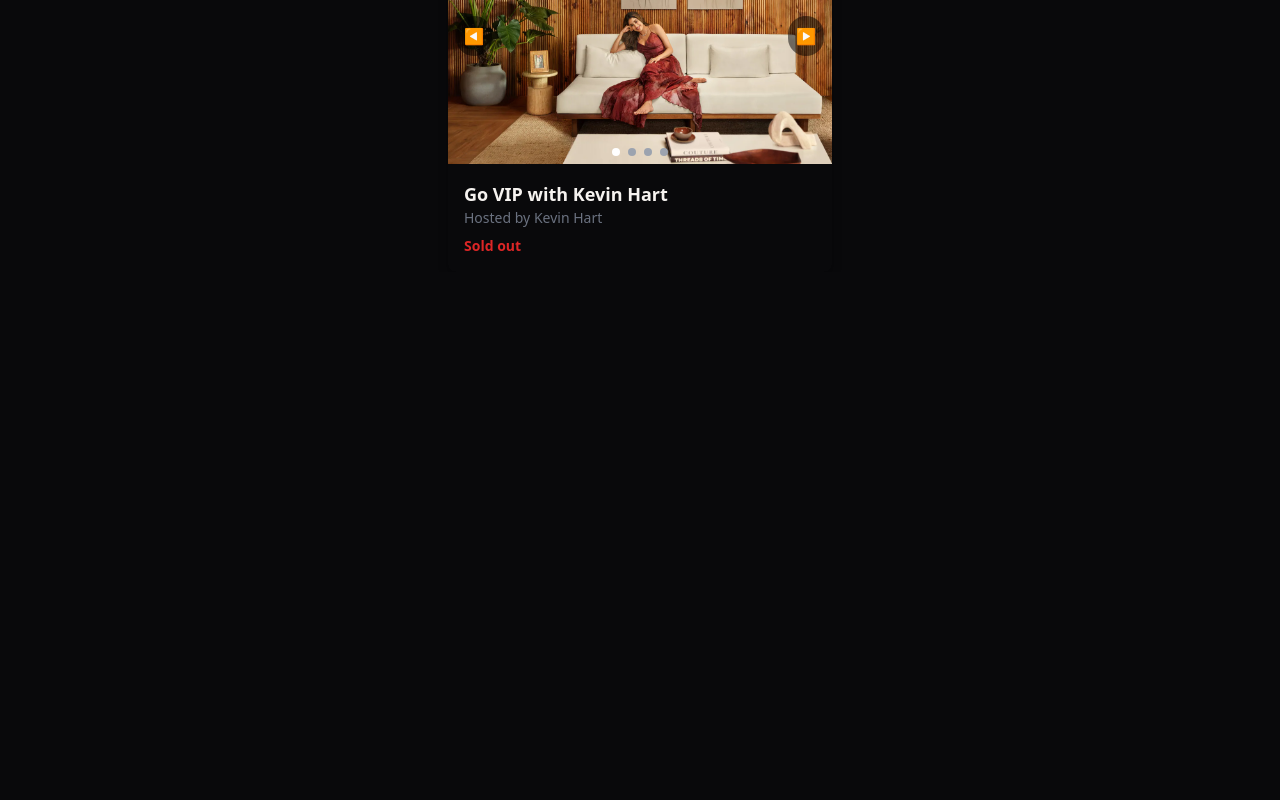
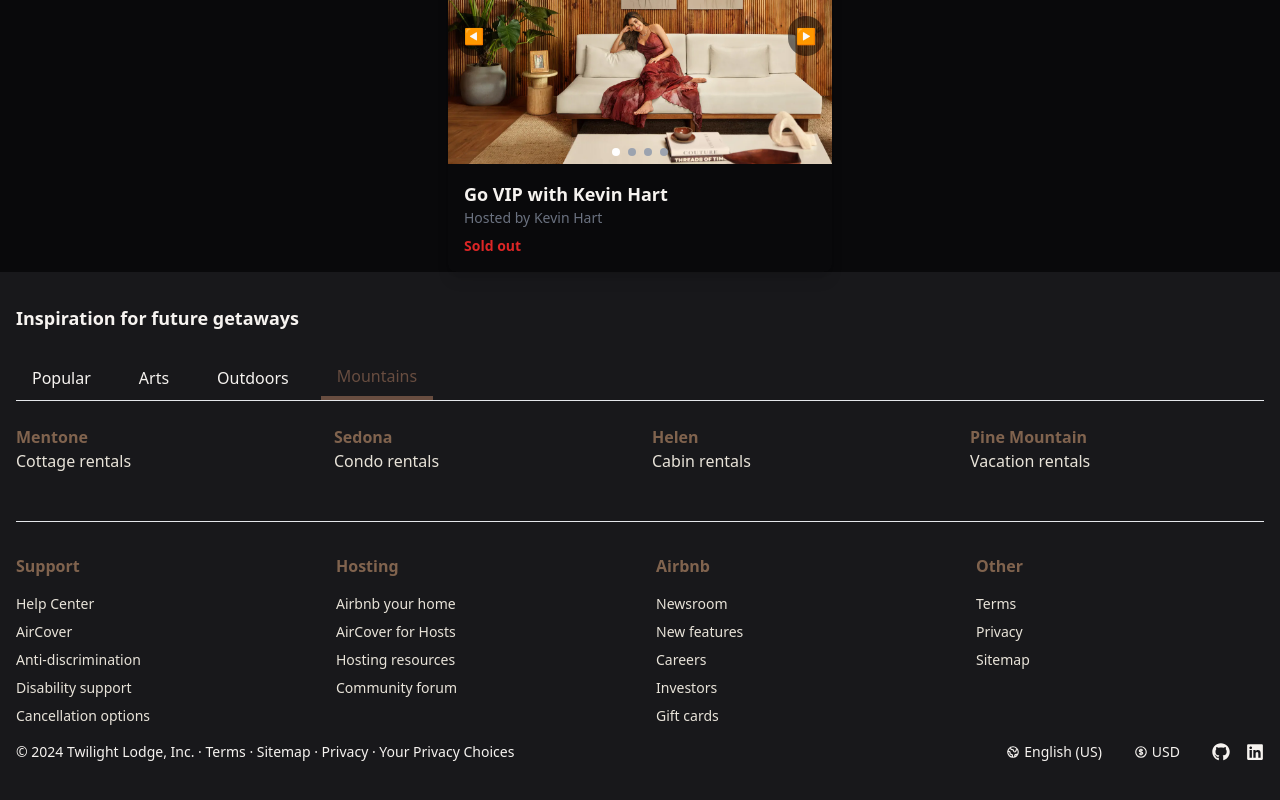
Before and after one commit to Muhammad-Taha-Qader/twilight-lodge, a Next.js app: page / in a window 1280 px wide. Shown: the part 1836-2636 px from the top of the page. Before the commit the page ends 2108 px from the top, so only its background shows below. Built offline with nearby package versions, Linux system fonts and the light colour scheme.

Commit message:
Add basic Footer

```diff
--- a/app/layout.tsx
+++ b/app/layout.tsx
@@ -1,5 +1,6 @@
 import type { Metadata } from "next";
 import "./globals.css";
+import Footer from "@/components/Footer/Footer";
 
 export const metadata: Metadata = {
   title: "Twilight Lodge",
@@ -15,6 +16,7 @@ export default function RootLayout({
     <html lang="en">
       <body className="antialiased">
         {children}
+        <Footer />
       </body>
     </html>
   );
--- /dev/null
+++ b/components/Footer/Footer.tsx
@@ -0,0 +1,167 @@
+// // components/Footer.tsx
+
+// import FooterColumn from "./FooterColumn";
+
+// const Footer = () => {
+//   return (
+//     <footer className="bg-gray-100 py-8">
+//       <div className="max-w-7xl mx-auto px-4">
+//         {/* Upper Section: Inspiration for Future Getaways */}
+//         <div className="grid grid-cols-1 sm:grid-cols-2 lg:grid-cols-4 gap-8">
+//           <FooterColumn
+//             title="Popular"
+//             items={[
+//               "Canmore - Chalet rentals",
+//               "Benalmádena - Beach house rentals",
+//               "Marbella - Beachfront rentals",
+//               "Ibiza - Vacation rentals",
+//               // Add more destinations...
+//             ]}
+//           />
+//           <FooterColumn
+//             title="Arts & Culture"
+//             items={[
+//               "Phoenix - Rentals with pools",
+//               "San Diego - Family-friendly rentals",
+//               "Los Angeles - House rentals",
+//               "Paris - House rentals",
+//               // Add more destinations...
+//             ]}
+//           />
+//           <FooterColumn
+//             title="Outdoors"
+//             items={[
+//               "Lake Martin - Pet-friendly rentals",
+//               "Banff - House rentals",
+//               "Greer - Cabin rentals",
+//               "Emerald Lake - Cabin rentals",
+//               // Add more destinations...
+//             ]}
+//           />
+//           <FooterColumn
+//             title="Mountains"
+//             items={[
+//               "Mentone - Cottage rentals",
+//               "Sedona - Condo rentals",
+//               "Helen - Cabin rentals",
+//               "Boone - Vacation rentals",
+//               // Add more destinations...
+//             ]}
+//           />
+//         </div>
+
+//         {/* Lower Section: Support, Hosting, Airbnb */}
+//         <div className="mt-12 border-t pt-8 grid grid-cols-1 sm:grid-cols-2 lg:grid-cols-4 gap-8">
+//           <FooterColumn
+//             title="Support"
+//             items={[
+//               "Help Center",
+//               "AirCover",
+//               "Anti-discrimination",
+//               "Disability support",
+//               "Cancellation options",
+//             ]}
+//           />
+//           <FooterColumn
+//             title="Hosting"
+//             items={[
+//               "Airbnb your home",
+//               "AirCover for Hosts",
+//               "Hosting resources",
+//               "Community forum",
+//             ]}
+//           />
+//           <FooterColumn
+//             title="Twilight Lodge"
+//             items={[
+//               "About us",
+//               "Careers",
+//               "Investors",
+//               "Gift cards",
+//             ]}
+//           />
+//           <FooterColumn
+//             title="Other"
+//             items={[
+//               "Terms",
+//               "Privacy",
+//               "Sitemap",
+//             ]}
+//           />
+//         </div>
+//       </div>
+//     </footer>
+//   );
+// };
+
+// export default Footer;
+
+// components/Footer.tsx
+"use client";
+import { useState } from "react";
+import {FooterColumn} from "./FooterColumn";
+import FooterTabs from "./FooterTabs";
+import FooterBottom from "./FooterBottom";
+
+// Define a union type for the tabs
+type TabType = "Popular" | "Arts" | "Outdoors" | "Mountains";
+
+// Define the shape of each tab content
+type Location = {
+  title: string;
+  description: string;
+};
+
+const Footer = () => {
+  const [activeTab, setActiveTab] = useState<TabType>("Mountains");
+
+  // Define the tab content type
+  const tabContent: Record<TabType, Location[]> = {
+    Popular: [
+      { title: "Mentone", description: "Cottage rentals" },
+      { title: "Sedona", description: "Condo rentals" },
+      { title: "Blue Mountains", description: "House rentals" },
+      { title: "Townsend", description: "Vacation rentals" },
+    ],
+    Arts: [
+      { title: "Phoenix", description: "Vacation rentals" },
+      { title: "New Orleans", description: "Artistic stays" },
+    ],
+    Outdoors: [
+      { title: "Banff", description: "House rentals" },
+      { title: "Yellowstone", description: "Cabin rentals" },
+    ],
+    Mountains: [
+      { title: "Mentone", description: "Cottage rentals" },
+      { title: "Sedona", description: "Condo rentals" },
+      { title: "Helen", description: "Cabin rentals" },
+      { title: "Pine Mountain", description: "Vacation rentals" },
+    ],
+  };
+
+  return (
+    <footer className="bg-zinc-900 py-8">
+      <div className="max-w-7xl mx-auto px-4">
+        {/* Upper Section */}
+        <h2 className="text-lg font-semibold mb-6">Inspiration for future getaways</h2>
+        <FooterTabs activeTab={activeTab} setActiveTab={setActiveTab} />
+        <div className="grid grid-cols-2 sm:grid-cols-3 lg:grid-cols-4 gap-6 mt-6">
+          {tabContent[activeTab]?.map((location, index) => (
+            <FooterColumn key={index} title={location.title} description={location.description} />
+          ))}
+        </div>
+
+        {/* Lower Section */}
+        <div className="mt-12 border-t pt-8 grid grid-cols-1 sm:grid-cols-2 lg:grid-cols-4 gap-8">
+          <FooterColumn title="Support" items={["Help Center", "AirCover", "Anti-discrimination", "Disability support", "Cancellation options"]} />
+          <FooterColumn title="Hosting" items={["Airbnb your home", "AirCover for Hosts", "Hosting resources", "Community forum"]} />
+          <FooterColumn title="Airbnb" items={["Newsroom", "New features", "Careers", "Investors", "Gift cards"]} />
+          <FooterColumn title="Other" items={["Terms", "Privacy", "Sitemap"]} />
+        </div>
+        <FooterBottom/>
+      </div>
+    </footer>
+  );
+};
+
+export default Footer;
--- /dev/null
+++ b/components/Footer/FooterBottom.tsx
@@ -0,0 +1,42 @@
+import { HiOutlineGlobe, HiOutlineCurrencyDollar } from "react-icons/hi";
+import { FaGithub, FaLinkedin } from "react-icons/fa"; // Importing GitHub and LinkedIn from Font Awesome
+
+const FooterBottom = () => {
+  return (
+    <div className="bg-zinc-900 py-4">
+      <div className="container mx-auto flex flex-col md:flex-row items-center justify-between text-sm">
+        {/* Left Side: Copyright and Links */}
+        <div className="text-center md:text-left mb-4 md:mb-0">
+          © 2024 Twilight Lodge, Inc. ·  Terms  ·  Sitemap  ·  Privacy  ·  Your Privacy Choices
+        </div>
+
+        {/* Right Side: Language, Currency, and Social Icons */}
+        <div className="flex space-x-8 items-center">
+          {/* Language Selector */}
+          <div className="flex items-center space-x-1">
+            <HiOutlineGlobe />
+            <span>English (US)</span>
+          </div>
+
+          {/* Currency Selector */}
+          <div className="flex items-center space-x-1">
+            <HiOutlineCurrencyDollar />
+            <span>USD</span>
+          </div>
+
+          {/* Social Media Links */}
+          <div className="flex space-x-4">
+            <a href="https://github.com/Muhammad-Taha-Qader" target="_blank" rel="noopener noreferrer">
+              <FaGithub className="text-lg" />
+            </a>
+            <a href="https://linkedin.com/in/Muhammad-taha-07a1a0228" target="_blank" rel="noopener noreferrer">
+              <FaLinkedin className="text-lg" />
+            </a>
+          </div>
+        </div>
+      </div>
+    </div>
+  );
+};
+
+export default FooterBottom;
--- /dev/null
+++ b/components/Footer/FooterColumn.tsx
@@ -0,0 +1,52 @@
+// // components/FooterColumn.tsx
+// //Each column of the footer (like Popular, Support, etc.) is a reusable component that you can use across different sections of the footer.
+// type FooterColumnProps = {
+//     title: string;
+//     items: string[];
+//   };
+
+// const FooterColumn = ({ title, items }: FooterColumnProps) => {
+//   return (
+//     <div>
+//       <h3 className="font-semibold text-gray-800 mb-4">{title}</h3>
+//       <ul className="space-y-2 text-sm text-gray-600">
+//         {items.map((item, index) => (
+//           <li key={index}>{item}</li>
+//         ))}
+//       </ul>
+//     </div>
+//   );
+// };
+
+// export default FooterColumn;
+// components/FooterColumn.tsx
+
+type FooterColumnProps = {
+    title: string;
+    items?: string[];
+    description?: string;
+  };
+
+const FooterColumn = ({ title, items, description }: FooterColumnProps) => {
+  return (
+    <div>
+      {description ? (
+        <>
+          <h3 className="font-semibold text-my-cocoa-600">{title}</h3>
+          <p className="text-my-cocoa-100">{description}</p>
+        </>
+      ) : (
+        <>
+          <h3 className="font-semibold text-my-cocoa-600 mb-4">{title}</h3>
+          <ul className="space-y-2 text-sm text-my-cocoa-100">
+            {items?.map((item, index) => (
+              <li key={index}>{item}</li>
+            ))}
+          </ul>
+        </>
+      )}
+    </div>
+  );
+};
+
+export { FooterColumn };
--- /dev/null
+++ b/components/Footer/FooterTabs.tsx
@@ -0,0 +1,32 @@
+// components/FooterTabs.tsx
+
+// components/FooterTabs.tsx
+
+type TabType = "Popular" | "Arts" | "Outdoors" | "Mountains";
+
+interface FooterTabsProps {
+  activeTab: TabType;
+  setActiveTab: (tab: TabType) => void; // Ensure TabType is used here
+}
+
+const FooterTabs = ({ activeTab, setActiveTab }: FooterTabsProps) => {
+  const tabs: TabType[] = ["Popular", "Arts", "Outdoors", "Mountains"];
+
+  return (
+    <div className="flex space-x-4 border-b mb-6">
+      {tabs.map((tab) => (
+        <button
+          key={tab}
+          className={`py-2 px-4 ${
+            activeTab === tab ? "border-b-4 border-my-cocoa-700 text-my-cocoa-700" : ""
+          }`}
+          onClick={() => setActiveTab(tab)} // Pass TabType to setActiveTab
+        >
+          {tab}
+        </button>
+      ))}
+    </div>
+  );
+};
+
+export default FooterTabs;
```
